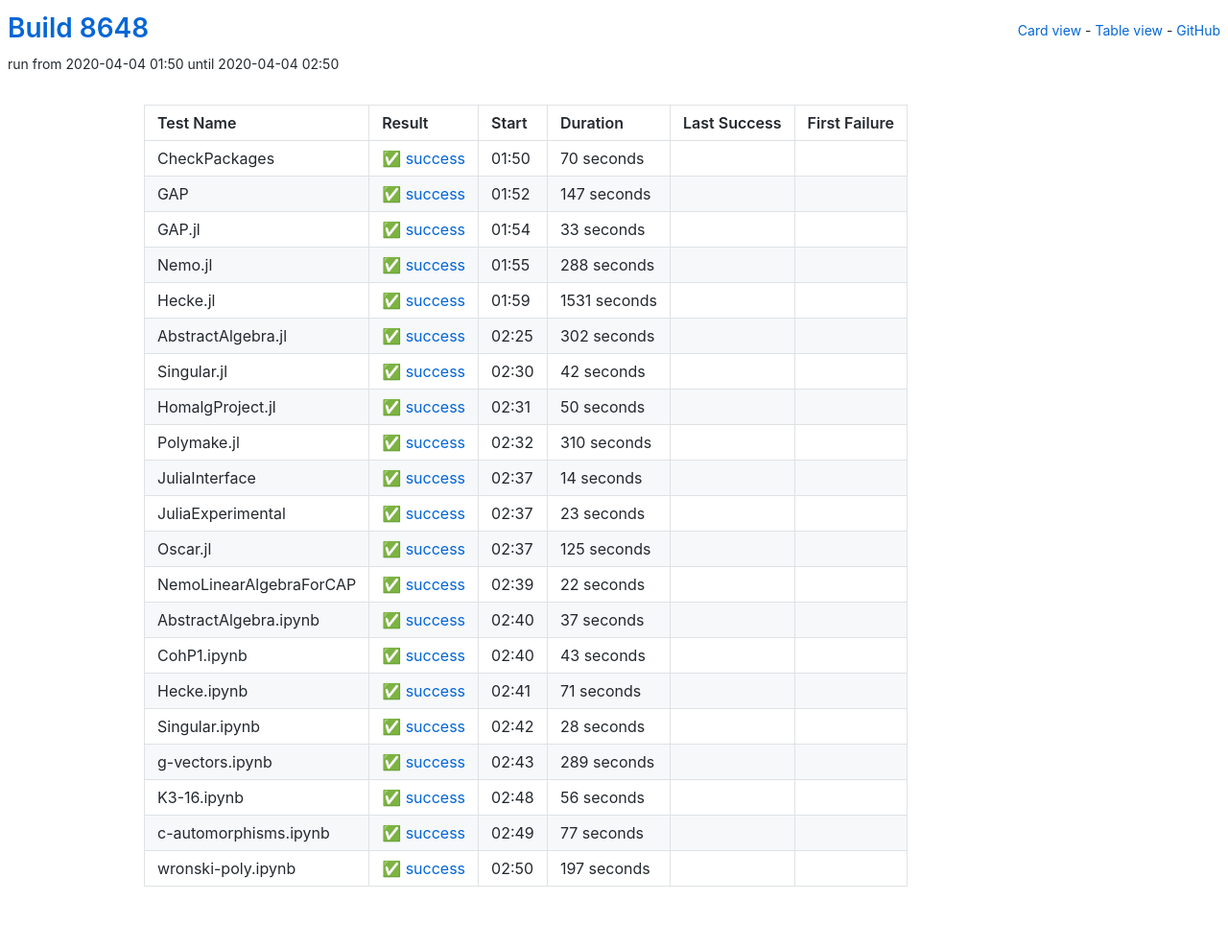
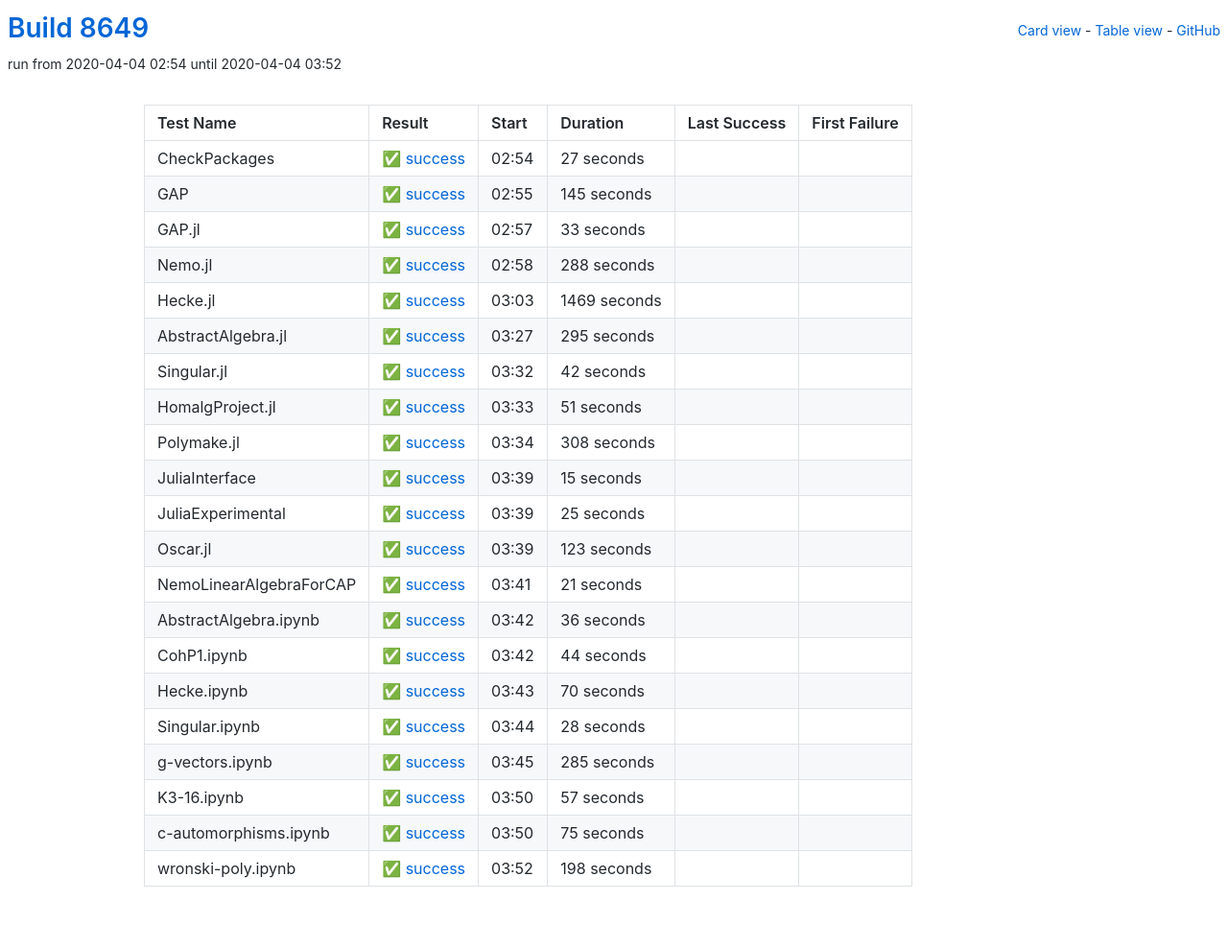
Before and after one commit to oscar-system/oscar-ci-status, a Jekyll site: the page built from table.html, in a window 1280 px wide. Shown: the whole page at 96% size. Built offline with Jekyll 4.4.1, drawn with Linux system fonts in a browser that asks for light colours.

Commit message:
Build 8649

```diff
--- a/_data/ci.yml
+++ b/_data/ci.yml
@@ -1,27 +1,27 @@
-build: 8648
-build_url: https://oscarci.mathematik.uni-kl.de/job/oscar/8648/
+build: 8649
+build_url: https://oscarci.mathematik.uni-kl.de/job/oscar/8649/
 job: oscar
 tests:
-- duration: 70
+- duration: 27
   exitcode: 0
   first_failure: false
   first_failure_url: null
   last_success: false
   last_success_url: null
-  log: https://oscarci.mathematik.uni-kl.de/job/oscar/8648/artifact/logs/build-8648/CheckPackages.log
+  log: https://oscarci.mathematik.uni-kl.de/job/oscar/8649/artifact/logs/build-8649/CheckPackages.log
   name: CheckPackages
-  start: 2020-04-04 01:50
+  start: 2020-04-04 02:54
   status: success
   success: true
-- duration: 147
+- duration: 145
   exitcode: 0
   first_failure: false
   first_failure_url: null
   last_success: false
   last_success_url: null
-  log: https://oscarci.mathematik.uni-kl.de/job/oscar/8648/artifact/logs/build-8648/GAP.log
+  log: https://oscarci.mathematik.uni-kl.de/job/oscar/8649/artifact/logs/build-8649/GAP.log
   name: GAP
-  start: 2020-04-04 01:52
+  start: 2020-04-04 02:55
   status: success
   success: true
 - duration: 33
@@ -30,9 +30,9 @@ tests:
   first_failure_url: null
   last_success: false
   last_success_url: null
-  log: https://oscarci.mathematik.uni-kl.de/job/oscar/8648/artifact/logs/build-8648/GAP.jl.log
+  log: https://oscarci.mathematik.uni-kl.de/job/oscar/8649/artifact/logs/build-8649/GAP.jl.log
   name: GAP.jl
-  start: 2020-04-04 01:54
+  start: 2020-04-04 02:57
   status: success
   success: true
 - duration: 288
@@ -41,31 +41,31 @@ tests:
   first_failure_url: null
   last_success: false
   last_success_url: null
-  log: https://oscarci.mathematik.uni-kl.de/job/oscar/8648/artifact/logs/build-8648/Nemo.jl.log
+  log: https://oscarci.mathematik.uni-kl.de/job/oscar/8649/artifact/logs/build-8649/Nemo.jl.log
   name: Nemo.jl
-  start: 2020-04-04 01:55
+  start: 2020-04-04 02:58
   status: success
   success: true
-- duration: 1531
+- duration: 1469
   exitcode: 0
   first_failure: false
   first_failure_url: null
   last_success: false
   last_success_url: null
-  log: https://oscarci.mathematik.uni-kl.de/job/oscar/8648/artifact/logs/build-8648/Hecke.jl.log
+  log: https://oscarci.mathematik.uni-kl.de/job/oscar/8649/artifact/logs/build-8649/Hecke.jl.log
   name: Hecke.jl
-  start: 2020-04-04 01:59
+  start: 2020-04-04 03:03
   status: success
   success: true
-- duration: 302
+- duration: 295
   exitcode: 0
   first_failure: false
   first_failure_url: null
   last_success: false
   last_success_url: null
-  log: https://oscarci.mathematik.uni-kl.de/job/oscar/8648/artifact/logs/build-8648/AbstractAlgebra.jl.log
+  log: https://oscarci.mathematik.uni-kl.de/job/oscar/8649/artifact/logs/build-8649/AbstractAlgebra.jl.log
   name: AbstractAlgebra.jl
-  start: 2020-04-04 02:25
+  start: 2020-04-04 03:27
   status: success
   success: true
 - duration: 42
@@ -74,108 +74,108 @@ tests:
   first_failure_url: null
   last_success: false
   last_success_url: null
-  log: https://oscarci.mathematik.uni-kl.de/job/oscar/8648/artifact/logs/build-8648/Singular.jl.log
+  log: https://oscarci.mathematik.uni-kl.de/job/oscar/8649/artifact/logs/build-8649/Singular.jl.log
   name: Singular.jl
-  start: 2020-04-04 02:30
+  start: 2020-04-04 03:32
   status: success
   success: true
-- duration: 50
+- duration: 51
   exitcode: 0
   first_failure: false
   first_failure_url: null
   last_success: false
   last_success_url: null
-  log: https://oscarci.mathematik.uni-kl.de/job/oscar/8648/artifact/logs/build-8648/HomalgProject.jl.log
+  log: https://oscarci.mathematik.uni-kl.de/job/oscar/8649/artifact/logs/build-8649/HomalgProject.jl.log
   name: HomalgProject.jl
-  start: 2020-04-04 02:31
+  start: 2020-04-04 03:33
   status: success
   success: true
-- duration: 310
+- duration: 308
   exitcode: 0
   first_failure: false
   first_failure_url: null
   last_success: false
   last_success_url: null
-  log: https://oscarci.mathematik.uni-kl.de/job/oscar/8648/artifact/logs/build-8648/Polymake.jl.log
+  log: https://oscarci.mathematik.uni-kl.de/job/oscar/8649/artifact/logs/build-8649/Polymake.jl.log
   name: Polymake.jl
-  start: 2020-04-04 02:32
+  start: 2020-04-04 03:34
   status: success
   success: true
-- duration: 14
+- duration: 15
   exitcode: 0
   first_failure: false
   first_failure_url: null
   last_success: false
   last_success_url: null
-  log: https://oscarci.mathematik.uni-kl.de/job/oscar/8648/artifact/logs/build-8648/JuliaInterface.log
+  log: https://oscarci.mathematik.uni-kl.de/job/oscar/8649/artifact/logs/build-8649/JuliaInterface.log
   name: JuliaInterface
-  start: 2020-04-04 02:37
+  start: 2020-04-04 03:39
   status: success
   success: true
-- duration: 23
+- duration: 25
   exitcode: 0
   first_failure: false
   first_failure_url: null
   last_success: false
   last_success_url: null
-  log: https://oscarci.mathematik.uni-kl.de/job/oscar/8648/artifact/logs/build-8648/JuliaExperimental.log
+  log: https://oscarci.mathematik.uni-kl.de/job/oscar/8649/artifact/logs/build-8649/JuliaExperimental.log
   name: JuliaExperimental
-  start: 2020-04-04 02:37
+  start: 2020-04-04 03:39
   status: success
   success: true
-- duration: 125
+- duration: 123
   exitcode: 0
   first_failure: false
   first_failure_url: null
   last_success: false
   last_success_url: null
-  log: https://oscarci.mathematik.uni-kl.de/job/oscar/8648/artifact/logs/build-8648/Oscar.jl.log
+  log: https://oscarci.mathematik.uni-kl.de/job/oscar/8649/artifact/logs/build-8649/Oscar.jl.log
   name: Oscar.jl
-  start: 2020-04-04 02:37
+  start: 2020-04-04 03:39
   status: success
   success: true
-- duration: 22
+- duration: 21
   exitcode: 0
   first_failure: false
   first_failure_url: null
   last_success: false
   last_success_url: null
-  log: https://oscarci.mathematik.uni-kl.de/job/oscar/8648/artifact/logs/build-8648/NemoLinearAlgebraForCAP.log
+  log: https://oscarci.mathematik.uni-kl.de/job/oscar/8649/artifact/logs/build-8649/NemoLinearAlgebraForCAP.log
   name: NemoLinearAlgebraForCAP
-  start: 2020-04-04 02:39
+  start: 2020-04-04 03:41
   status: success
   success: true
-- duration: 37
+- duration: 36
   exitcode: 0
   first_failure: false
   first_failure_url: null
   last_success: false
   last_success_url: null
-  log: https://oscarci.mathematik.uni-kl.de/job/oscar/8648/artifact/logs/build-8648/AbstractAlgebra.ipynb.log
+  log: https://oscarci.mathematik.uni-kl.de/job/oscar/8649/artifact/logs/build-8649/AbstractAlgebra.ipynb.log
   name: AbstractAlgebra.ipynb
-  start: 2020-04-04 02:40
+  start: 2020-04-04 03:42
   status: success
   success: true
-- duration: 43
+- duration: 44
   exitcode: 0
   first_failure: false
   first_failure_url: null
   last_success: false
   last_success_url: null
-  log: https://oscarci.mathematik.uni-kl.de/job/oscar/8648/artifact/logs/build-8648/CohP1.ipynb.log
+  log: https://oscarci.mathematik.uni-kl.de/job/oscar/8649/artifact/logs/build-8649/CohP1.ipynb.log
   name: CohP1.ipynb
-  start: 2020-04-04 02:40
+  start: 2020-04-04 03:42
   status: success
   success: true
-- duration: 71
+- duration: 70
   exitcode: 0
   first_failure: false
   first_failure_url: null
   last_success: false
   last_success_url: null
-  log: https://oscarci.mathematik.uni-kl.de/job/oscar/8648/artifact/logs/build-8648/Hecke.ipynb.log
+  log: https://oscarci.mathematik.uni-kl.de/job/oscar/8649/artifact/logs/build-8649/Hecke.ipynb.log
   name: Hecke.ipynb
-  start: 2020-04-04 02:41
+  start: 2020-04-04 03:43
   status: success
   success: true
 - duration: 28
@@ -184,52 +184,52 @@ tests:
   first_failure_url: null
   last_success: false
   last_success_url: null
-  log: https://oscarci.mathematik.uni-kl.de/job/oscar/8648/artifact/logs/build-8648/Singular.ipynb.log
+  log: https://oscarci.mathematik.uni-kl.de/job/oscar/8649/artifact/logs/build-8649/Singular.ipynb.log
   name: Singular.ipynb
-  start: 2020-04-04 02:42
+  start: 2020-04-04 03:44
   status: success
   success: true
-- duration: 289
+- duration: 285
   exitcode: 0
   first_failure: false
   first_failure_url: null
   last_success: false
   last_success_url: null
-  log: https://oscarci.mathematik.uni-kl.de/job/oscar/8648/artifact/logs/build-8648/g-vectors.ipynb.log
+  log: https://oscarci.mathematik.uni-kl.de/job/oscar/8649/artifact/logs/build-8649/g-vectors.ipynb.log
   name: g-vectors.ipynb
-  start: 2020-04-04 02:43
+  start: 2020-04-04 03:45
   status: success
   success: true
-- duration: 56
+- duration: 57
   exitcode: 0
   first_failure: false
   first_failure_url: null
   last_success: false
   last_success_url: null
-  log: https://oscarci.mathematik.uni-kl.de/job/oscar/8648/artifact/logs/build-8648/K3-16.ipynb.log
+  log: https://oscarci.mathematik.uni-kl.de/job/oscar/8649/artifact/logs/build-8649/K3-16.ipynb.log
   name: K3-16.ipynb
-  start: 2020-04-04 02:48
+  start: 2020-04-04 03:50
   status: success
   success: true
-- duration: 77
+- duration: 75
   exitcode: 0
   first_failure: false
   first_failure_url: null
   last_success: false
   last_success_url: null
-  log: https://oscarci.mathematik.uni-kl.de/job/oscar/8648/artifact/logs/build-8648/c-automorphisms.ipynb.log
+  log: https://oscarci.mathematik.uni-kl.de/job/oscar/8649/artifact/logs/build-8649/c-automorphisms.ipynb.log
   name: c-automorphisms.ipynb
-  start: 2020-04-04 02:49
+  start: 2020-04-04 03:50
   status: success
   success: true
-- duration: 197
+- duration: 198
   exitcode: 0
   first_failure: false
   first_failure_url: null
   last_success: false
   last_success_url: null
-  log: https://oscarci.mathematik.uni-kl.de/job/oscar/8648/artifact/logs/build-8648/wronski-poly.ipynb.log
+  log: https://oscarci.mathematik.uni-kl.de/job/oscar/8649/artifact/logs/build-8649/wronski-poly.ipynb.log
   name: wronski-poly.ipynb
-  start: 2020-04-04 02:50
+  start: 2020-04-04 03:52
   status: success
   success: true
```
Also changed, not shown: README.md.
